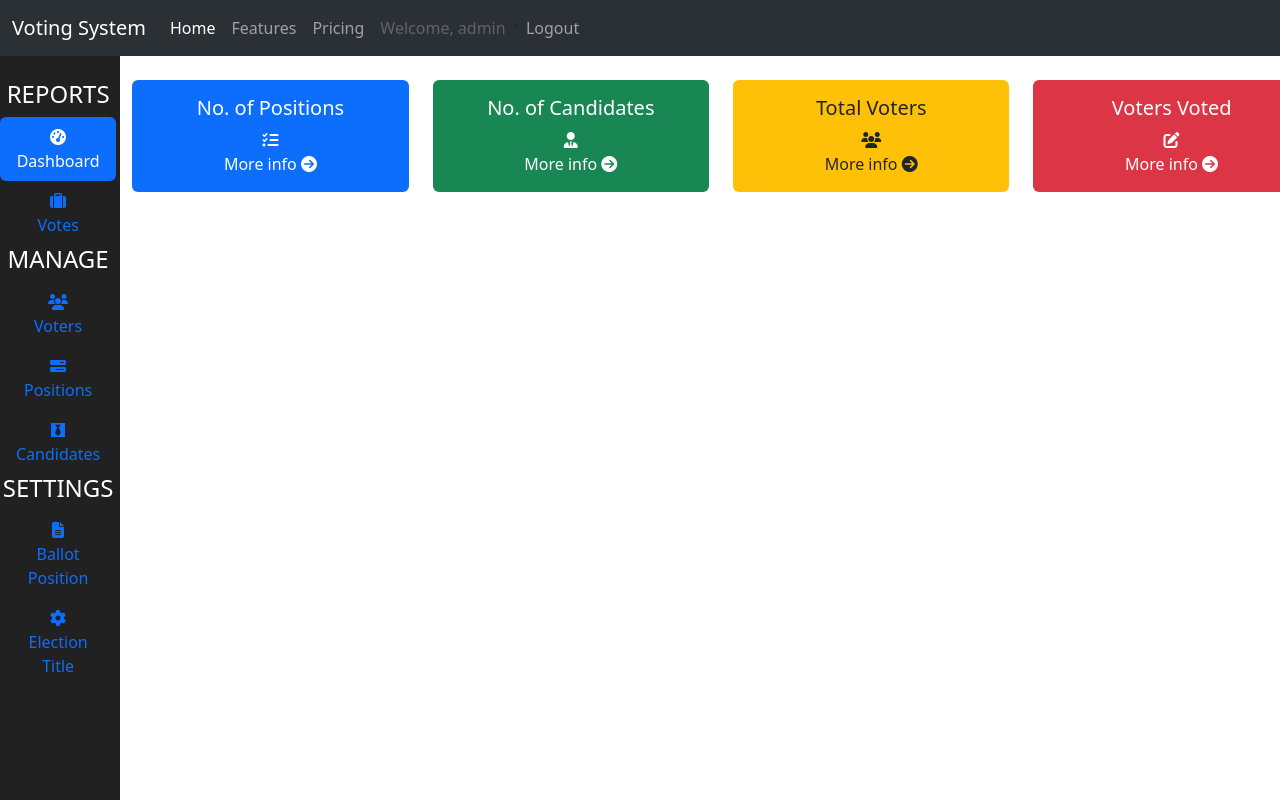
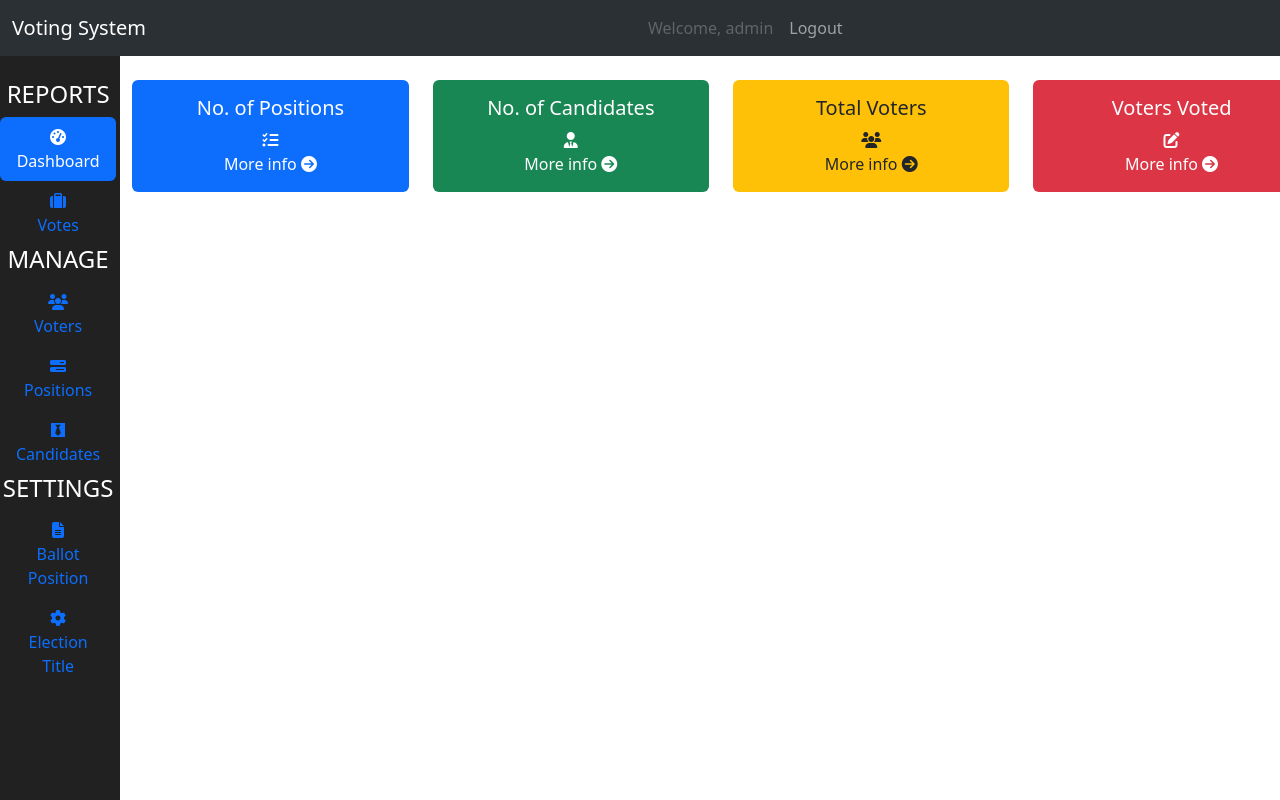
Before and after one commit to KEROROSHI/SoftwareEngineeringBCS3106, a Flask app: page /admin_dashboard in a window 1280 px wide; the page is wider, and only the part inside the window is pictured. Run offline with Flask 3, Linux system fonts and the light colour scheme; a user stored in the database is signed in; some libraries are stand-ins or nearby versions.

Commit message:
Fixing the admin dashboard

```diff
--- a/Voting_System/templates/admin_dashboard.html
+++ b/Voting_System/templates/admin_dashboard.html
@@ -24,23 +24,37 @@
         }
     </style>
     <nav class="navbar navbar-expand-lg bg-body-tertiary" data-bs-theme="dark" style="z-index: 1">
-        <div class="container-fluid">
-            <a class="navbar-brand" href="#">Voting System</a>
-            <button class="navbar-toggler" type="button" data-bs-toggle="collapse" data-bs-target="#navbarNavAltMarkup"
-                    aria-controls="navbarNavAltMarkup" aria-expanded="false" aria-label="Toggle navigation">
-                <span class="navbar-toggler-icon"></span>
-            </button>
+        <div class="container-fluid" style="display: grid; grid-template-columns: 1fr 1fr">
+            <div>
+                <a class="navbar-brand" href="#">Voting System</a>
+            </div>
             <div class="collapse navbar-collapse" id="navbarNavAltMarkup">
                 <div class="navbar-nav">
-                    <a class="nav-link active" aria-current="page" href="#">Home</a>
-                    <a class="nav-link" href="#">Features</a>
-                    <a class="nav-link" href="#">Pricing</a>
-                    <a class="nav-link disabled" aria-disabled="true">Welcome, {{ session['username'] }}</a>.
+                    <a class="nav-link disabled" aria-disabled="true">Welcome, {{ session['username'] }}</a>
                     <a class="nav-link" href="{{ url_for('admin_logout') }}">Logout</a>
                 </div>
             </div>
         </div>
     </nav>
+    {#<nav class="navbar navbar-expand-lg bg-body-tertiary" data-bs-theme="dark" style="z-index: 1">
+        <div class="container-fluid">
+            <a class="navbar-brand" href="#">Navbar</a>
+            <button class="navbar-toggler" type="button" data-bs-toggle="collapse" data-bs-target="#navbarNav"
+                    aria-controls="navbarNav" aria-expanded="false" aria-label="Toggle navigation">
+                <span class="navbar-toggler-icon"></span>
+            </button>
+            <div class="collapse navbar-collapse" id="navbarNav">
+                <ul class="navbar-nav">
+                    <li class="nav-item">
+                        <a class="nav-link">Welcome, {{ session['username'] }}</a>
+                    </li>
+                    <li class="nav-item">
+                        <a class="nav-link" href="{{ url_for('admin_logout') }}">Logout</a>
+                    </li>
+                </ul>
+            </div>
+        </div>
+    </nav>#}
     <div class="d-flex align-items-start text-center" id="sidebar">
         <div class="nav flex-column nav-pills me-3" id="v-pills-tab" role="tablist" aria-orientation="vertical">
             <h4 class="header">REPORTS</h4>
--- a/Voting_System/templates/base.html
+++ b/Voting_System/templates/base.html
@@ -9,8 +9,14 @@
 </head>
 <body>
 {% block content %}
-    <h1>Hello, {{ session['voters_name'] }}</h1>
-    <a class="nav-link" href="{{ url_for('voter_logout') }}">Logout</a>
+    <h1>Hello, {% if 'username' in session or 'voters_name' in session %}{{ session['voters_name'] }}{% else %}
+        User{% endif %}</h1>
+    {% if 'username' in session or 'voters_name' in session %}
+        <a class="nav-link" href="{{ url_for('voter_logout') }}">Logout</a>
+    {% else %}g
+        <a class="nav-link" href="{{ url_for('voter_login') }}">Are you a Voter?</a>
+        <a class="nav-link" href="{{ url_for('admin_login') }}">Are you an Admin?</a>
+    {% endif %}
 {% endblock %}
 </body>
 <script>
```
